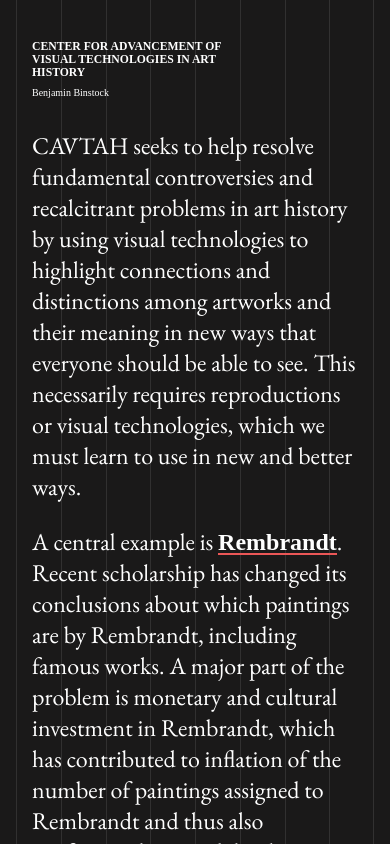
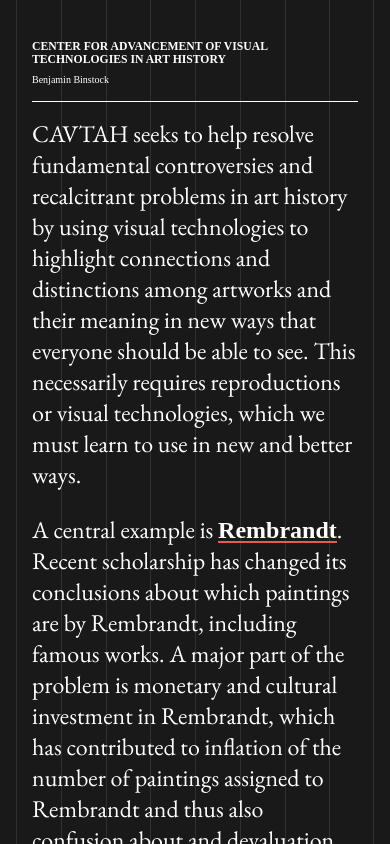
Before and after one commit to yeemachine/cavtah, a React (Create React App) app: page / in a window 390 px wide. Shown: the top 844 px of the page. Built offline with nearby package versions, Linux system fonts and the light colour scheme; the HTML template or start-up script is replaced by a standard one; a web font is replaced by a local one.

Commit message:
🖼🎋 Updated with Glitch

```diff
--- a/src/Nav.css
+++ b/src/Nav.css
@@ -28,8 +28,10 @@
   top:auto;
   width:calc(100% - var(--mission-h-margin) * 2);
   grid-column-start: 1;
-  grid-column-end: 6;
-  margin: 0 var(--mission-h-margin) calc(var(--mission-h-margin) * 2) var(--mission-h-margin);
+  grid-column-end: 9;
+  margin: 0 var(--mission-h-margin) var(--mission-h-margin) var(--mission-h-margin);
+  padding-bottom: var(--mission-h-margin);
+  border-bottom:solid 1px white;
   }
 
 }
```
Also changed, not shown: 8 other files (tests, documents, lock files or other folders).
